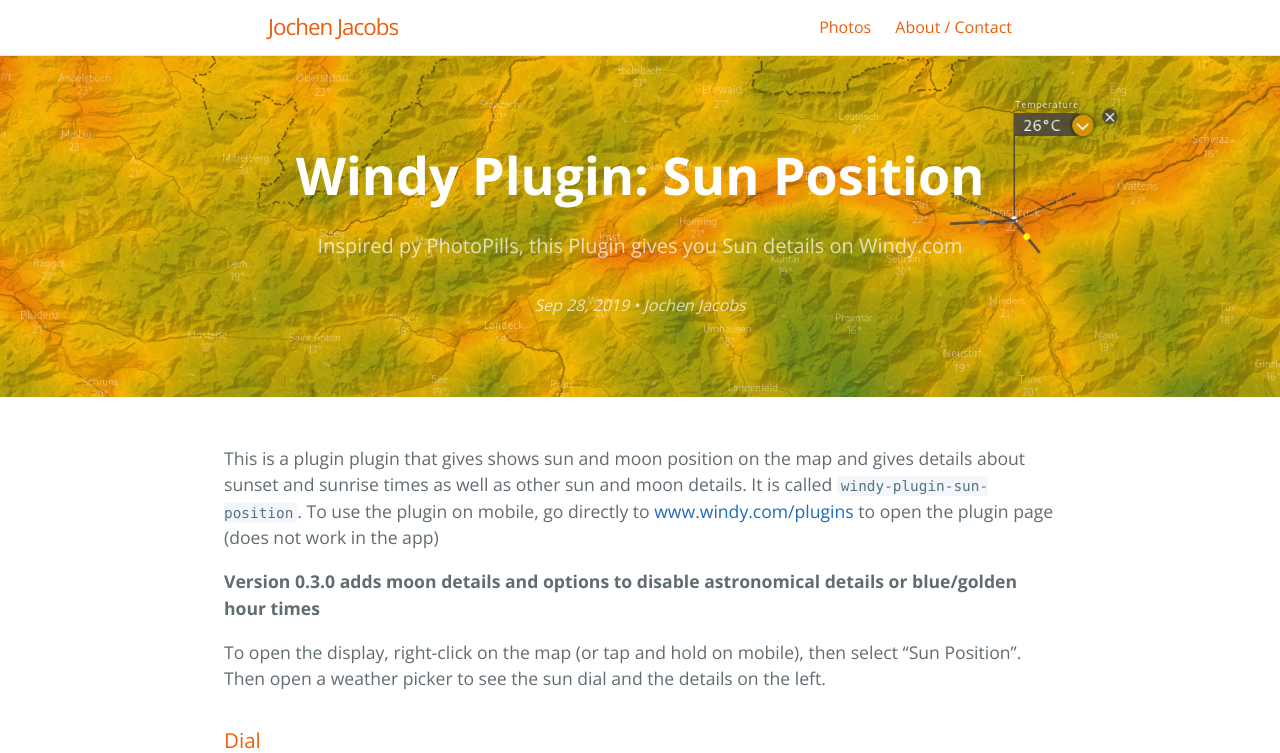
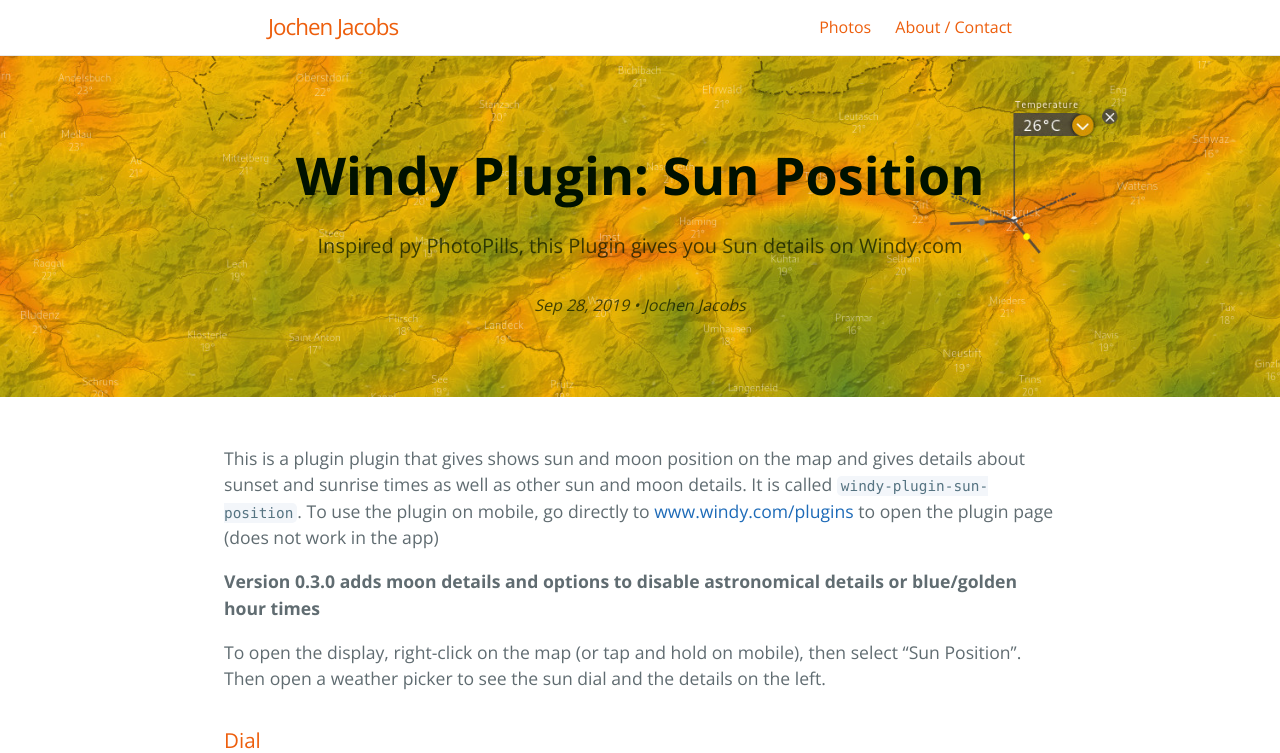
Before and after one commit to jacobsjo/jochenjacobs.eu, a Jekyll site: the page built from _posts/2019-09-28-windy-plugin-sun-position.md, in a window 1280 px wide. Shown: the top 753 px of the page. Built offline with Jekyll 4.4.1, drawn with Linux system fonts in a browser that asks for light colours; grey boxes are pictures that could not be loaded.

Commit message:
custom header color per post

```diff
--- a/_layouts/default.html
+++ b/_layouts/default.html
@@ -48,7 +48,7 @@
         <link rel="alternate" media="handheld" href=""> -->
 
 
-        <link rel="stylesheet" href="{{ '/assets/css/style.css?v=' | append: site.github.build_revision | absolute_url }}">
+        <link rel="stylesheet" href="{{ '/assets/css/style.css?v=' | append: site.github.build_revision | asset_url }}">
     </head>
     <body>
 
@@ -70,8 +70,14 @@
         {% assign header_bg = 'assets/pictures/header.jpg' | escape  %}
         {% endif %}
 
+        {% if page.header_color %}
+        {% assign header_color = page.header_color %}
+        {% else %}
+        {% assign header_color = 'white' %}
+        {% endif %}
 
-        <section class="page-header" style="background-image: url({{ header_bg }})">
+
+        <section class="page-header" style="background-image: url({{ header_bg }}); color: {{header_color}}">
             {% if page.layout == 'home' or page.ref == 'contact' %}
             <img class="profile_picture" src="../assets/pictures/profile_picture.png" style="float:left" />
             {% endif %}
--- a/_sass/jekyll-theme-cayman-blog.scss
+++ b/_sass/jekyll-theme-cayman-blog.scss
@@ -107,7 +107,12 @@ a {
 }
 
 .page-header {
-  color: $header-heading-color;
+//  {% if page.header_text_color %}
+//    color: {{page.header_text_color}};
+//  {% else %}
+//    color: $header-heading-color;
+//  {% endif %}
+
   text-align: center;
   //background-color: $header-bg-color;
   //background-image: $header-bg; // linear-gradient(120deg, $header-bg-color-secondary, $header-bg-color);
```
Also changed, not shown: _posts/2019-09-28-windy-plugin-sun-position.md (+1 -0 lines).
